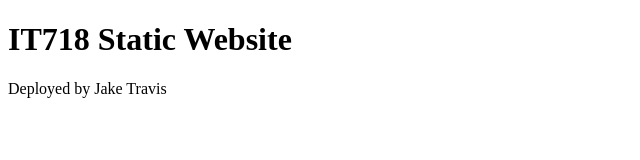
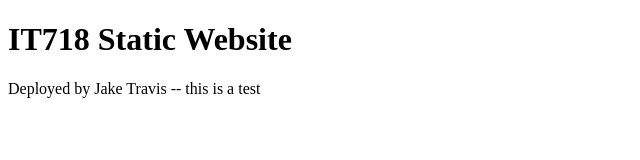
Before and after one commit to jrt1097/UNH-IT718-Lab5-Github-Actions, a plain HTML site: page index.html in a window 1280 px wide. Shown: the full height of the page, 0-640 px from the left. Drawn offline with Linux system fonts and the light colour scheme.

Commit message:
Update index.html

```diff
--- a/index.html
+++ b/index.html
@@ -5,6 +5,6 @@
 </head>
 <body>
   <h1>IT718 Static Website</h1>
-  <p>Deployed by Jake Travis</p>
+  <p>Deployed by Jake Travis -- this is a test</p>
 </body>
 </html>
```
